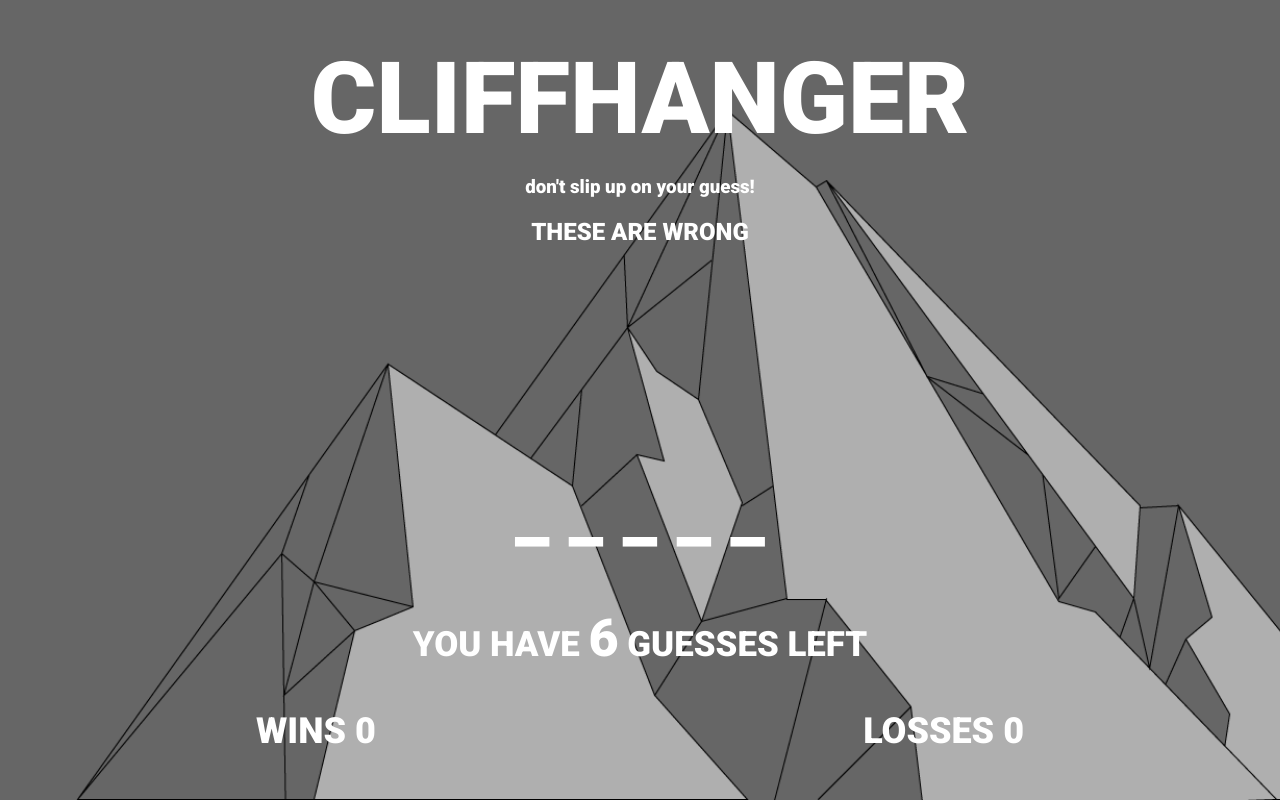
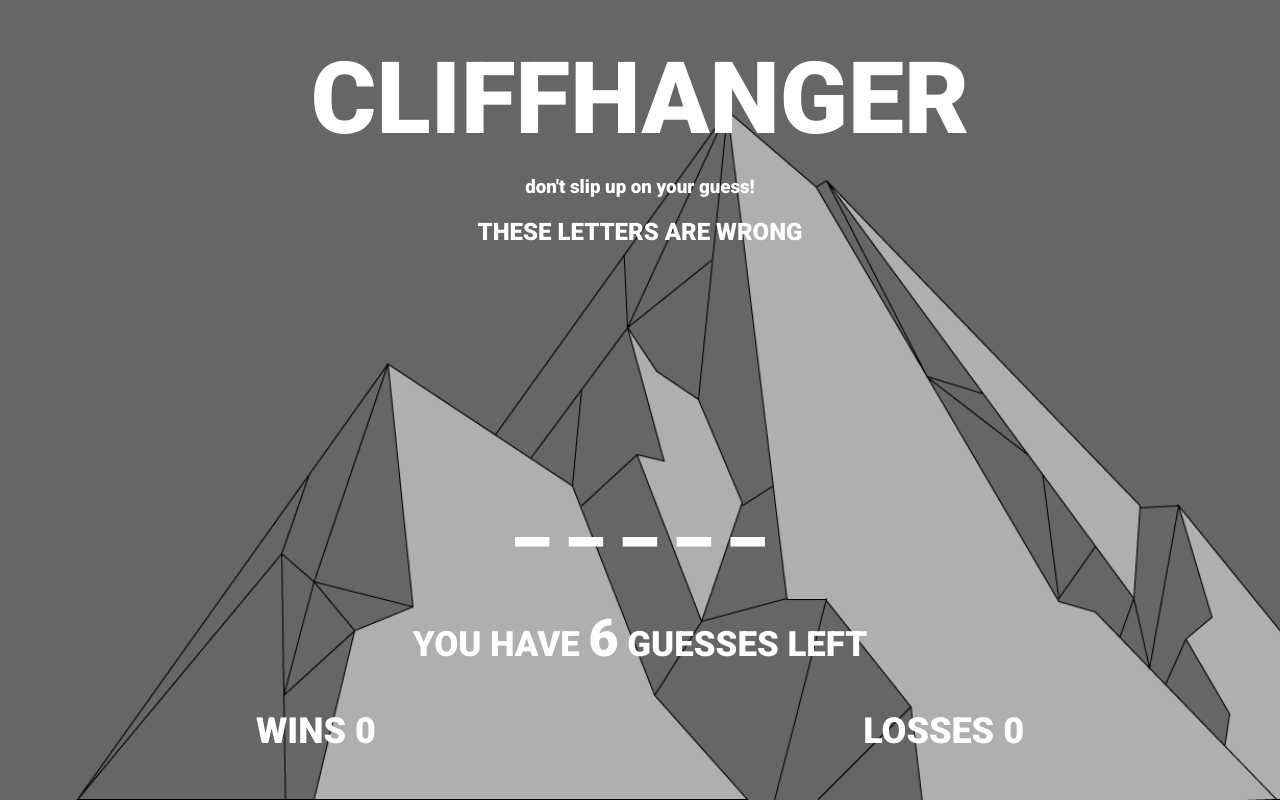
Before and after one commit to Brettporter1/Word-Guess-Game, a plain HTML site: page index.html in a window 1280 px wide. Drawn offline with Linux system fonts and the light colour scheme; a web font is replaced by a local one.

Commit message:
copy change

```diff
--- a/index.html
+++ b/index.html
@@ -13,7 +13,7 @@
         <header>
             <h1>CLIFFHANGER</h1>
             <h3>don't slip up on your guess!</h3>
-            <h2>THESE ARE WRONG</h2>
+            <h2>THESE LETTERS ARE WRONG</h2>
             <h2 id="wrongLetters"></h2>
         </header>
         <section id="completeScreen" class="hide">
```
